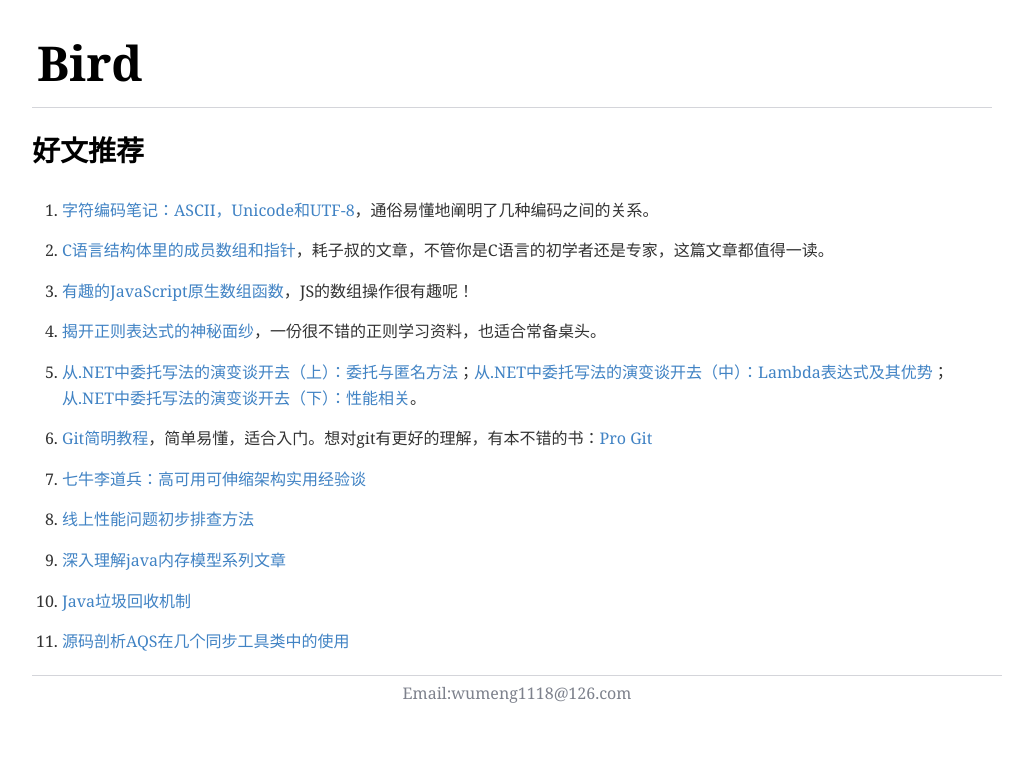
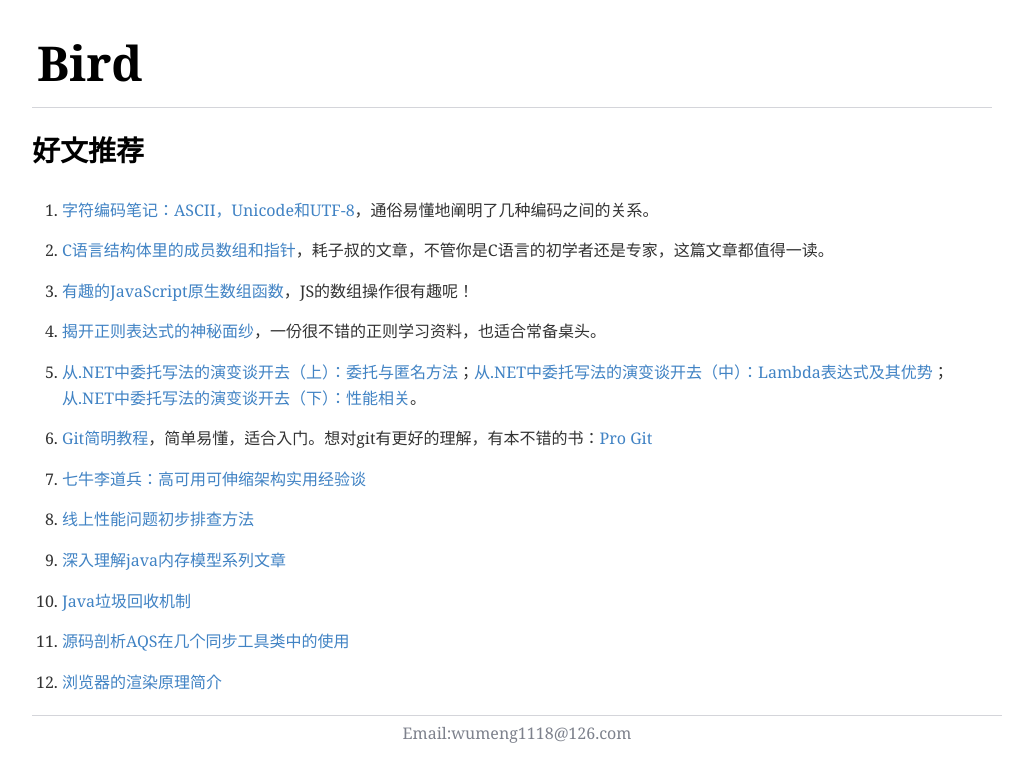
Before and after one commit to Qing-Shuang/Bird, a Jekyll site: the page built from _posts/Other/2014-09-22-recommendation.md, in a window 1280 px wide. Shown: the top 782 px of the page, without its empty margins (128-1161 px from the left). Built offline with Jekyll 4.4.1, drawn with Linux system fonts in a browser that asks for light colours; Markdown is read by kramdown in place of the engine named in the settings.

Commit message:
Update 2014-09-22-recommendation.md
添加了文章推荐“浏览器的渲染原理简介”

```diff
--- a/_posts/Other/2014-09-22-recommendation.md
+++ b/_posts/Other/2014-09-22-recommendation.md
@@ -27,3 +27,5 @@ title: 好文推荐
 10. [Java垃圾回收机制](http://www.jianshu.com/p/778dd3848196)
 
 11. [源码剖析AQS在几个同步工具类中的使用](http://ifeve.com/abstractqueuedsynchronizer-use/)
+
+12. [浏览器的渲染原理简介](http://coolshell.cn/articles/9666.html)
```
